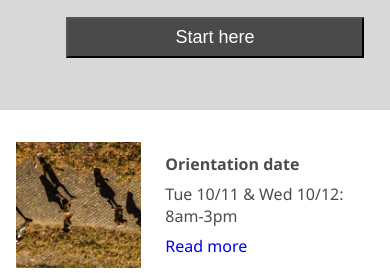
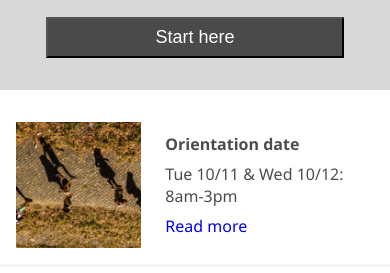
Before and after one commit to th0khj3m/KhiemAcademy, a plain HTML site: page index.html in a window 390 px wide. Shown: the part 571-844 px from the top of the page. Drawn offline with Linux system fonts and the light colour scheme.

Commit message:
Fix button (Css it to the middle of the banner content)

```diff
--- a/resources/css/style.css
+++ b/resources/css/style.css
@@ -254,10 +254,9 @@ footer ul li {
         padding: 32px 16px;
     }
 
-
     #button {
-       position: relative;
-       left: 14%;
+        display: block;
+        margin: 0 auto;
     }
 
     .testimonials {
```
